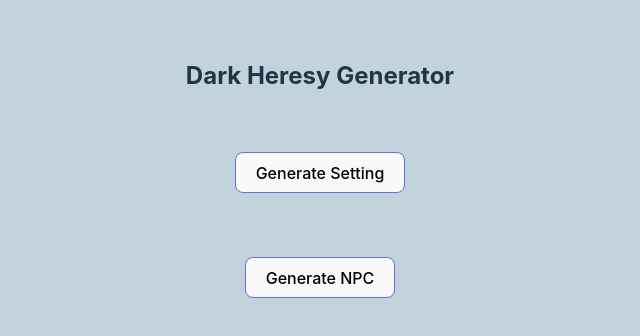
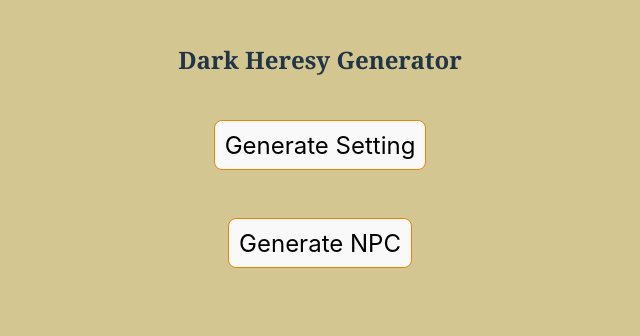
Before and after one commit to tgcidpl/dhg, a React (Vite) app: page / in a window 1280 px wide. Shown: the top 336 px of the page, without its empty margins (320-960 px from the left). Built offline with nearby package versions, Linux system fonts and the light colour scheme.

Commit message:
minor fixes

```diff
--- a/src/components/NPCGenerator.jsx
+++ b/src/components/NPCGenerator.jsx
@@ -17,7 +17,7 @@
     "Justice",
     "Hanged Man",
     "Death",
-    "Temprance",
+    "Temperance",
     "Devil",
     "Tower",
     "Star",
@@ -263,12 +263,12 @@
   ];
   const handleGenerate = () => {
     setRandomNPC([
-      "arcana: " + arcana[Math.floor(Math.random() * arcana.length)],
-      "male names: " +
+      "Arcana: " + arcana[Math.floor(Math.random() * arcana.length)],
+      "Male names: " +
         namesMale.map((e) => {
           return " " + e[Math.floor(Math.random() * e.length)];
         }),
-      "female names: " +
+      "Female names: " +
         namesFemale.map((e) => {
           return " " + e[Math.floor(Math.random() * e.length)];
         }),
--- a/src/components/SettingGenerator.jsx
+++ b/src/components/SettingGenerator.jsx
@@ -35,22 +35,22 @@
   const style = ["noir", "horror", "action", "suspense", "drama"];
 
   const chaos = [
-    "slaanesh",
-    "nurgle",
-    "khorne",
-    "tzeentch",
-    "chaos undivided",
-    "malal",
+    "Slaanesh",
+    "Nurgle",
+    "Khorne",
+    "Tzeentch",
+    "Chaos undivided",
+    "Malal",
   ];
 
   const handleGenerate = () => {
     setRandomSet([
-      "location: " + world[Math.floor(Math.random() * world.length)],
-      "organisation: " +
+      "Location: " + world[Math.floor(Math.random() * world.length)],
+      "Organisation: " +
         organisation[Math.floor(Math.random() * organisation.length)],
-      "issue: " + issue[Math.floor(Math.random() * issue.length)],
-      "style: " + style[Math.floor(Math.random() * style.length)],
-      "chaos: " + chaos[Math.floor(Math.random() * chaos.length)],
+      "Issue: " + issue[Math.floor(Math.random() * issue.length)],
+      "Style: " + style[Math.floor(Math.random() * style.length)],
+      "Chaos: " + chaos[Math.floor(Math.random() * chaos.length)],
     ]);
   };
   return (
--- a/src/index.css
+++ b/src/index.css
@@ -30,7 +30,6 @@
 
 body {
   margin: 0;
-  min-width: 320px;
   min-height: 100vh;
 }
 
@@ -41,23 +40,22 @@
 
 button {
   border-radius: 8px;
-  border: 1px solid #646cff;
-  padding: 0.6em 1.2em;
-  font-size: 1em;
-  font-weight: 500;
+  border: 1px solid #e88504;
+  padding: 0.6rem;
+  font-size: 1.5rem;
   font-family: inherit;
   cursor: pointer;
   transition: background-color 0.25s;
 }
 button:hover {
-  background-color: #646cff;
+  background-color: #e88504;
 }
 
 
 @media (prefers-color-scheme: light) {
   :root {
     color: #213547;
-    background-color: hsl(200, 26%, 81%);
+    background-color: hsl(47, 44%, 70%);
   }
   a:hover {
     color: #747bff;
@@ -68,10 +66,16 @@
 }
 
 div {
-  margin: 4rem auto;
+  margin: 3em auto;
+
 }
 
 li {
   display: flex;
   margin-top: 1rem;
+  text-align: left;
 }
+
+h2 {
+  font-family:Georgia, 'Times New Roman', Times, serif ;
+}
```
